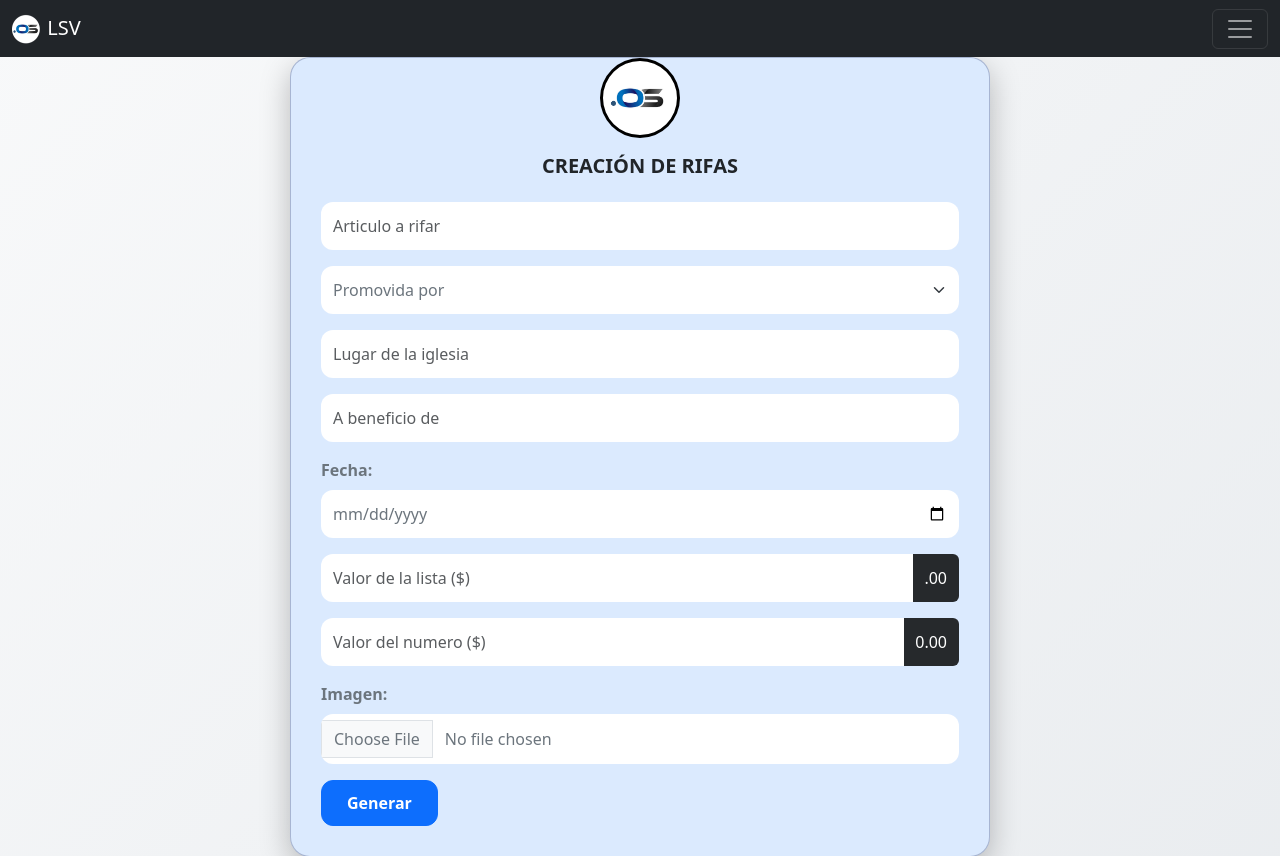
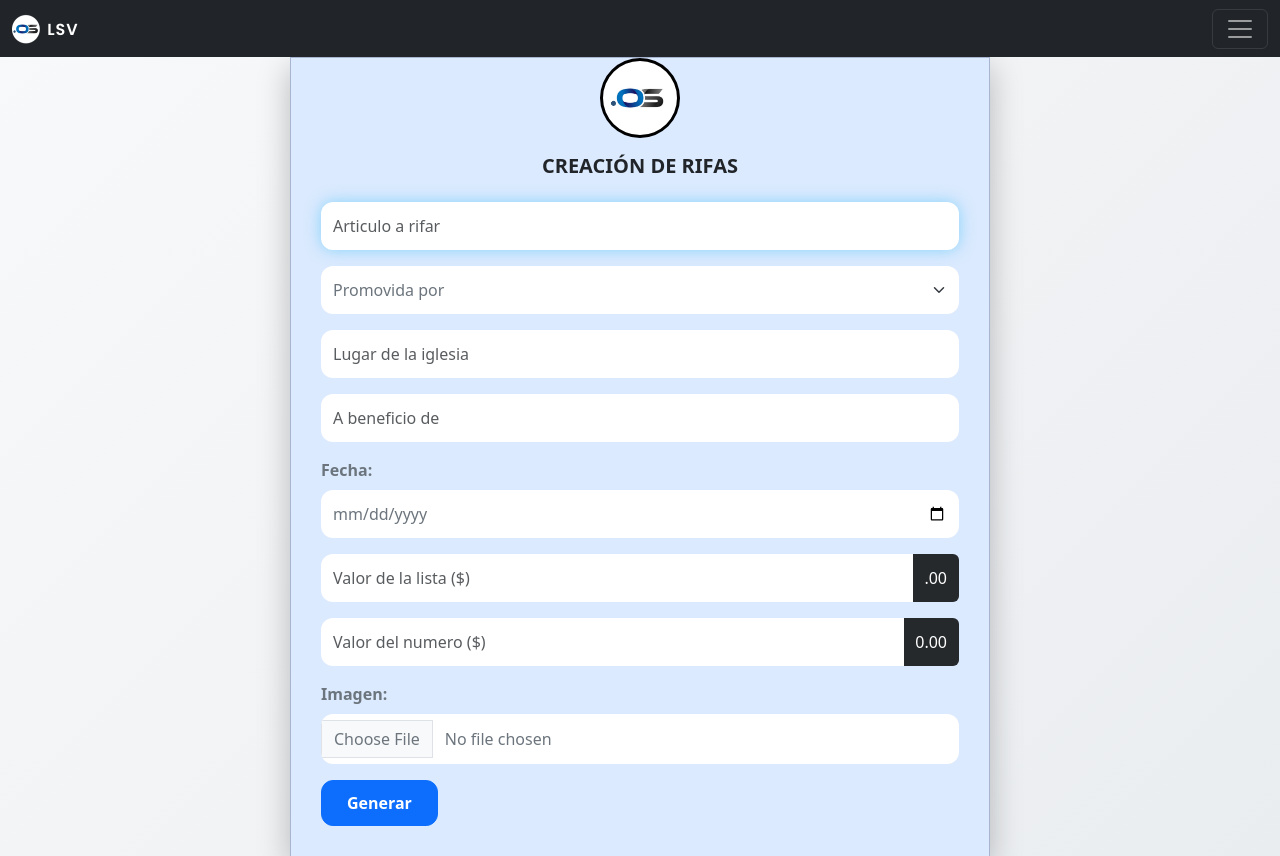
Before and after one commit to SV20008/Web-Oscar, a website: page public/formRifas1.html in a window 1280 px wide. Shown: the top 856 px of the page. Drawn offline with nearby package versions, Linux system fonts and the light colour scheme.

Commit message:
actualizacion formularios

```diff
--- a/public/css/style.css
+++ b/public/css/style.css
@@ -20,7 +20,7 @@ body {
     background: #dbeafe;
     backdrop-filter: blur(12px);
 
-    border-radius: 20px;
+    border-radius: 0;
 
     border: 1px solid rgba(17, 25, 80, 0.253);
 
@@ -95,6 +95,15 @@ body {
     background: white;
     margin-top: -30px;
 }
+
+.logo-text{
+    font-family: 'Poppins', sans-serif;
+    font-size: 1rem;
+    font-weight: 700;
+    letter-spacing: 1px;
+    color: #fff;
+}
+
 .btn-pdf-activo {
     animation: brilloPDF 1.2s infinite;
 }
--- a/public/formRifas1.html
+++ b/public/formRifas1.html
@@ -17,7 +17,7 @@
         <div class="container-fluid">
         <a class="navbar-brand" href="public/img/logo-web-azul-negro.png">
         <img src="img/logo-web-azul-negro.png" alt="Logo" width="30" height="30" class="d-inline-block align-text-top">
-        LSV
+        <span class="logo-text">LSV</span>
         </a>
         <button class="navbar-toggler" type="button" data-bs-toggle="offcanvas" data-bs-target="#offcanvasDarkNavbar" aria-controls="offcanvasDarkNavbar" aria-label="Toggle navigation">
             <span class="navbar-toggler-icon"></span>
@@ -132,7 +132,7 @@
 
               <div class="modal-header">
                   <h5 class="modal-title">
-                      Seleccione un diseño de rifa
+                      SELECCIONE UN DISEÑO
                   </h5>
 
                   <button
--- a/public/js/formRifas1.js
+++ b/public/js/formRifas1.js
@@ -142,3 +142,5 @@ document.getElementById("btnPdf").addEventListener("click", () => {
         "https://www.ilovepdf.com/word_to_pdf";
 
 });
+
+document.getElementById("articulo").focus();
```
Also changed, not shown: index.html (+2 -2 lines), public/formRifas.html (+2 -2 lines).
